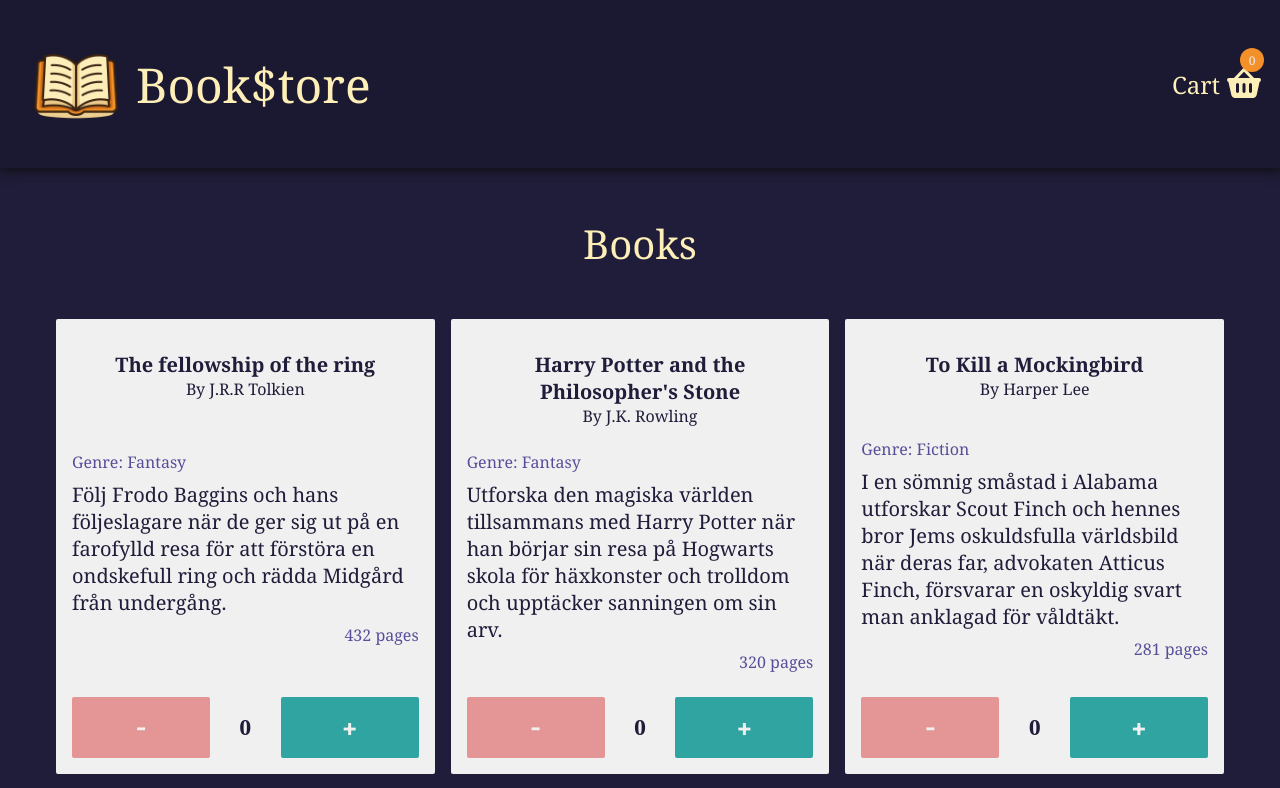
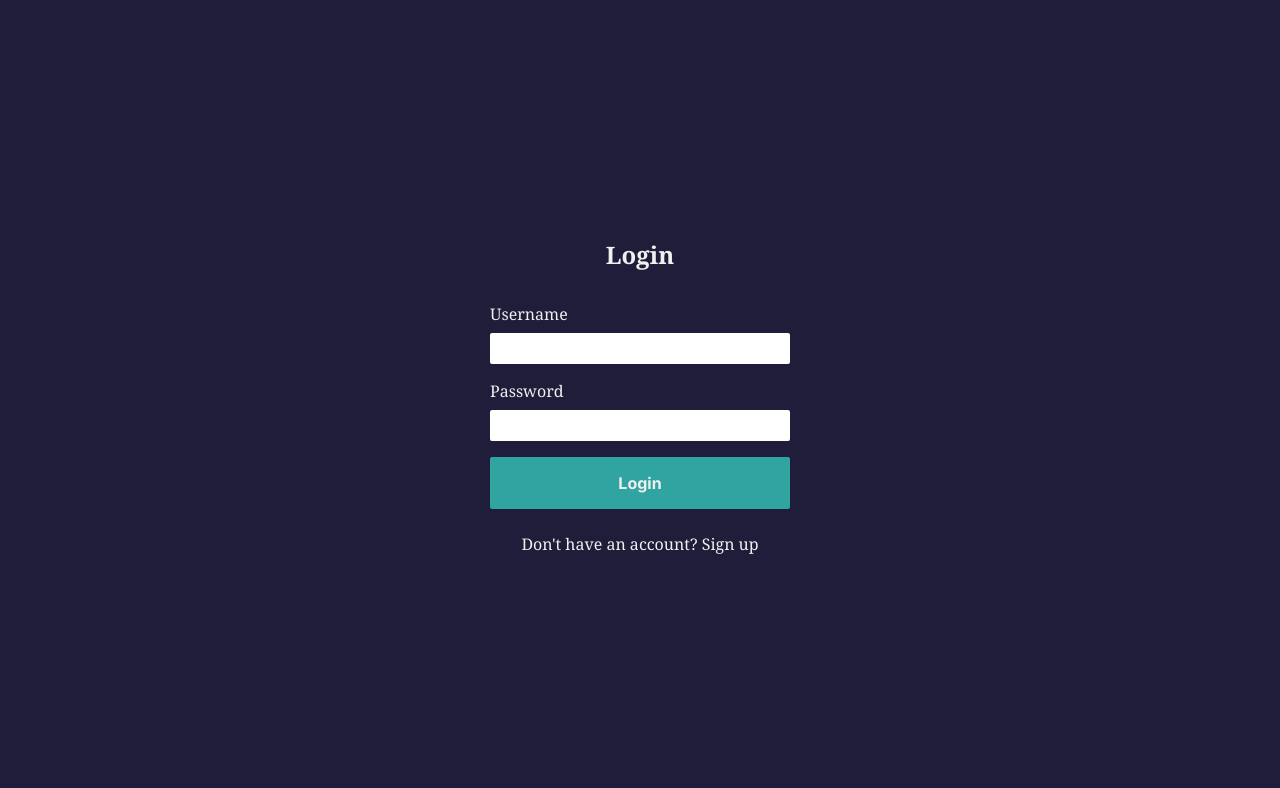
Before and after one commit to kdahlborn/Bookstore, a React (Vite) app: page / in a window 1280 px wide. Shown: the top 788 px of the page. Built offline with nearby package versions, Linux system fonts and the light colour scheme; a web font is replaced by a local one.

Commit message:
login done (ish)

```diff
--- a/src/App.jsx
+++ b/src/App.jsx
@@ -2,9 +2,12 @@ import { useState } from 'react';
 import Header from './components/Header';
 import BookPage from './pages/BookPage';
 import calculateCartQty from './utils/calculateCartQty';
+import LoginForm from './components/LoginForm';
+import users from './data/users';
 
 function App() {
     const [cart, setCart] = useState([]);
+    const [activeUser, setActiveUser] = useState(null);
 
     const addToCart = (book) => {
         setCart((prev) => {
@@ -44,14 +47,33 @@ function App() {
         });
     };
 
+    const handleLogin = ({ username, password }) => {
+        const user = users.find(
+            (u) => u.username === username && u.password === password,
+        );
+
+        user
+            ? setActiveUser(user)
+            : console.log('Fel användarnamn eller lösenord');
+    };
+
     return (
         <div className="app">
-            <Header qty={calculateCartQty(cart)} />
-            <BookPage
+            {activeUser ? (
+                <BookPage
+                    cart={cart}
+                    addToCart={addToCart}
+                    removeFromCart={removeFromCart}
+                />
+            ) : (
+                <LoginForm handleLogin={handleLogin} />
+            )}
+            {/* <Header qty={calculateCartQty(cart)} /> */}
+            {/* <BookPage
                 cart={cart}
                 addToCart={addToCart}
                 removeFromCart={removeFromCart}
-            />
+            /> */}
         </div>
     );
 }
--- /dev/null
+++ b/src/components/LoginForm.jsx
@@ -0,0 +1,53 @@
+import { useState } from 'react';
+import Button from './Button';
+
+const LoginForm = ({ handleLogin }) => {
+    const [user, setUser] = useState({ username: '', password: '' });
+
+    const handleSubmit = (e) => {
+        e.preventDefault();
+        handleLogin(user);
+    };
+
+    return (
+        <section className="form-wrapper">
+            <h1 className="form-title">Login</h1>
+
+            <form className="form">
+                <label className="form__label">
+                    Username
+                    <input
+                        type="text"
+                        id="username"
+                        className="form__input"
+                        onChange={(e) =>
+                            setUser({ ...user, username: e.target.value })
+                        }
+                        value={user.username}
+                        autoComplete="off"
+                    />
+                </label>
+                <label className="form__label">
+                    Password
+                    <input
+                        type="password"
+                        id="password"
+                        className="form__input"
+                        onChange={(e) =>
+                            setUser({ ...user, password: e.target.value })
+                        }
+                        value={user.password}
+                    />
+                </label>
+                <Button
+                    text="Login"
+                    className="form__btn"
+                    onClick={handleSubmit}
+                />
+                <p className="form__footer">Don't have an account? Sign up</p>
+            </form>
+        </section>
+    );
+};
+
+export default LoginForm;
--- /dev/null
+++ b/src/data/users.js
@@ -0,0 +1,8 @@
+const users = [
+    {
+        username: 'konrad',
+        password: 'konrad123',
+    },
+];
+
+export default users;
--- a/src/index.css
+++ b/src/index.css
@@ -201,6 +201,45 @@
     }
 }
 
+.form-wrapper {
+    align-self: center;
+    margin-block: auto;
+    color: var(--white);
+
+    .form-title {
+        text-align: center;
+    }
+
+    .form {
+        display: flex;
+        flex-direction: column;
+        gap: 1rem;
+        padding-top: 2rem;
+        width: 300px;
+
+        .form__label {
+            display: flex;
+            flex-direction: column;
+            gap: 0.5rem;
+
+            .form__input {
+                padding: 0.5rem;
+                border: none;
+                border-radius: 2px;
+            }
+        }
+
+        .form__footer {
+            text-align: center;
+            padding: 0.5rem;
+        }
+        .form__footer:hover {
+            cursor: pointer;
+            color: var(--beige);
+        }
+    }
+}
+
 .btn {
     border: none;
     border-radius: 2px;
--- a/src/pages/BookPage.jsx
+++ b/src/pages/BookPage.jsx
@@ -1,9 +1,13 @@
 import BookList from '../components/BookList';
 import books from '../../assets/books.json';
 import Book from '../components/Book';
+import Header from '../components/Header';
+import calculateCartQty from '../utils/calculateCartQty';
 
 const BookPage = ({ cart, addToCart, removeFromCart }) => {
     return (
+        <>
+            <Header qty={calculateCartQty(cart)} />
             <main className="page">
                 <h1 className="page__title">Books</h1>
                 <section className="books-container">
@@ -18,6 +22,7 @@ const BookPage = ({ cart, addToCart, removeFromCart }) => {
                     ))}
                 </section>
             </main>
+        </>
     );
 };
 
```
Lines whose indentation alone changed are shown as unchanged.
